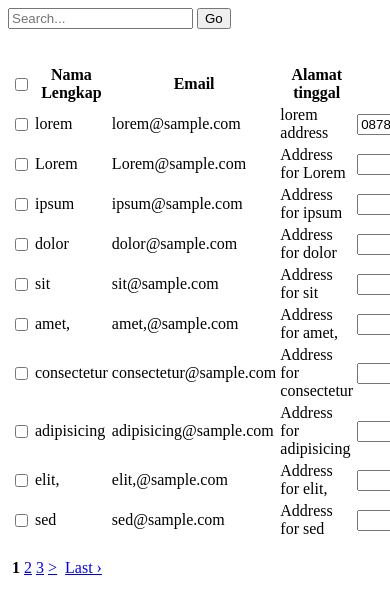
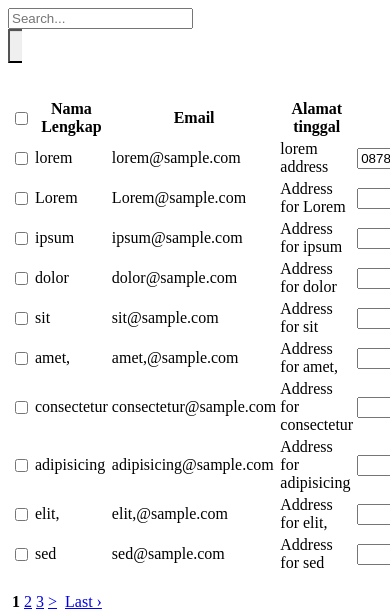
Before and after one commit to edomaru/codeigniter-listview, a CodeIgniter app: page / in a window 390 px wide; the page is wider, and only the part inside the window is pictured. Shown: the top 610 px of that part. Run offline with CodeIgniter, Linux system fonts and the light colour scheme.

Commit message:
bootstrap was added _search_form.php
hello
bootstrap was added to page.
There are more beautiful appearance.
The template is responsive.

```diff
--- a/application/views/_listview/_search_form.php
+++ b/application/views/_listview/_search_form.php
@@ -1,8 +1,26 @@
 <?php echo form_open($base_url, array("id" => "search_form")); ?>
-
+<style type="text/css">
+.add-on .input-group-btn > .btn {
+  border-right-width:0;
+  left:-2px;
+  -webkit-box-shadow: inset 0 1px 1px rgba(0, 0, 0, 0.075);
+  box-shadow: inset 0 1px 1px rgba(0, 0, 0, 0.075);
+  height: 34px;
+}
+/* stop the glowing blue shadow */
+.add-on .form-control:focus {
+ box-shadow:none;
+ -webkit-box-shadow:none;
+ border-color:#cccccc;
+}
+</style>
 <div class="searchform_box">
-    <input type="text" name='keywords' value='<?php echo $this->session->userdata("current_keywords"); ?>' placeholder="Search..." size="20"/>
-    <button type="submit">Go</button>
+ <div class="input-group add-on  col-md-4 col-sm-10">
+    <input class="form-control col-md-4 col-sm-10" type="text" name='keywords' value='<?php echo $this->session->userdata("current_keywords"); ?>' placeholder="Search..." size="20"/>
+    <div class="input-group-btn">
+   		 <button class="btn btn-default" type="submit"><i class="fa fa-search"></i></button>
+    </div>
+     </div>
 </div>
 
 <?php echo form_close(); ?>
```
